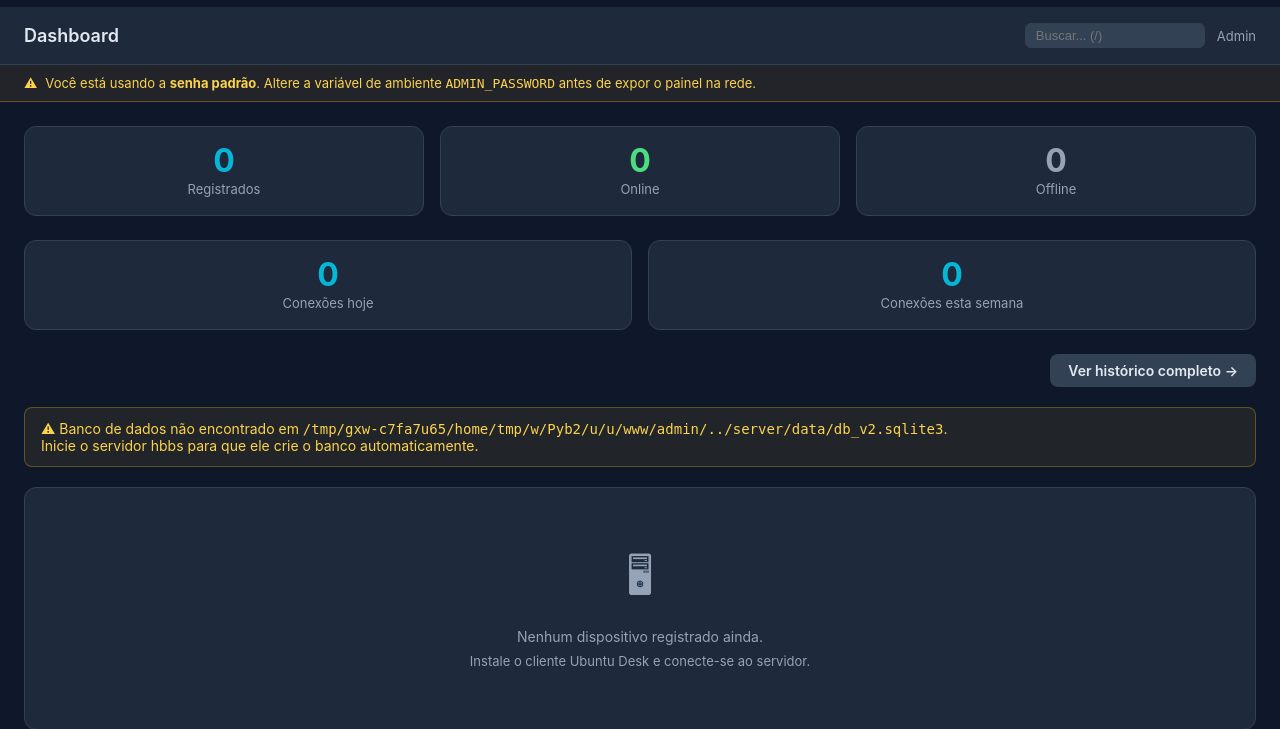
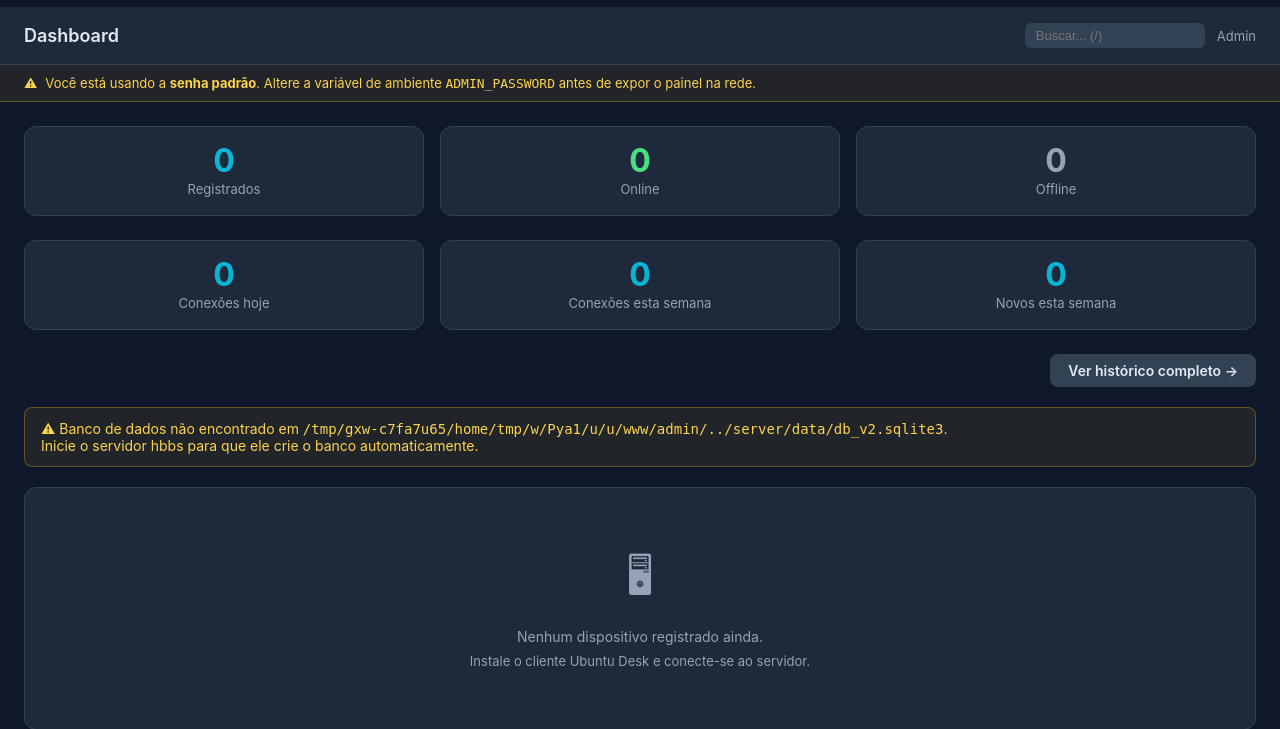
Before and after one commit to felipediasz1/Ubuntu-Desk-, a Flask app: page / in a window 1280 px wide. Shown: the part 834-1563 px from the top of the page. Run offline with Flask 3, Linux system fonts and the light colour scheme; the visitor is signed in with stand-in values (Sample User, id 1); data comes from the database, SQL or seed files in the repository; data that the repository does not hold is empty; parts of the project's set-up code (start-up, migrations or seed data) failed here and were passed over.

Commit message:
feat: 'Novos esta semana' stat card on dashboard

```diff
--- a/admin/app.py
+++ b/admin/app.py
@@ -655,6 +655,11 @@ def index():
     total     = total_peers
     active    = sum(1 for p in peers if p["status"] == 1)
 
+    # Novos dispositivos esta semana
+    week_ago_peers = (date.today() - timedelta(days=7)).isoformat()
+    new_week_row  = query("SELECT COUNT(*) AS cnt FROM peer WHERE created_at >= ?", (week_ago_peers,))
+    new_this_week = new_week_row[0]["cnt"] if new_week_row else 0
+
     # Métricas de sessões
     today    = date.today().isoformat()
     week_ago = (date.today() - timedelta(days=7)).isoformat()
@@ -682,6 +687,7 @@ def index():
         active=active,
         db_exists=db_exists,
         db_path=DB_PATH,
+        new_this_week=new_this_week,
         sessions_today=sessions_today,
         sessions_week=sessions_week,
         daily_labels=daily_labels,
--- a/admin/templates/dashboard.html
+++ b/admin/templates/dashboard.html
@@ -29,6 +29,10 @@
   <div class="stat-card">
     <div class="val text-display">{{ sessions_week }}</div>
     <div class="lbl">Conexões esta semana</div>
+  </div>
+  <div class="stat-card">
+    <div class="val text-display" id="stat-new-week" style="color: var(--cyan)">{{ new_this_week }}</div>
+    <div class="lbl">Novos esta semana</div>
   </div>
 </div>
 
@@ -180,6 +184,7 @@
         el = document.getElementById('stat-online');        if (el) el.textContent = d.online;
         el = document.getElementById('stat-offline');       if (el) el.textContent = d.offline;
         el = document.getElementById('stat-sessions-today'); if (el) el.textContent = d.sessions_today;
+        el = document.getElementById('stat-new-week'); if (el) el.textContent = d.new_this_week || 0;
       })
       .catch(function() {});
   }
```
Also changed, not shown: admin/tests/test_features.py (+6 -0 lines).
